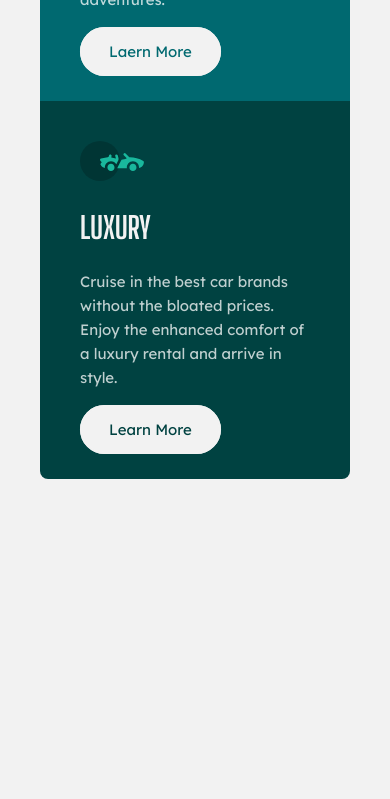
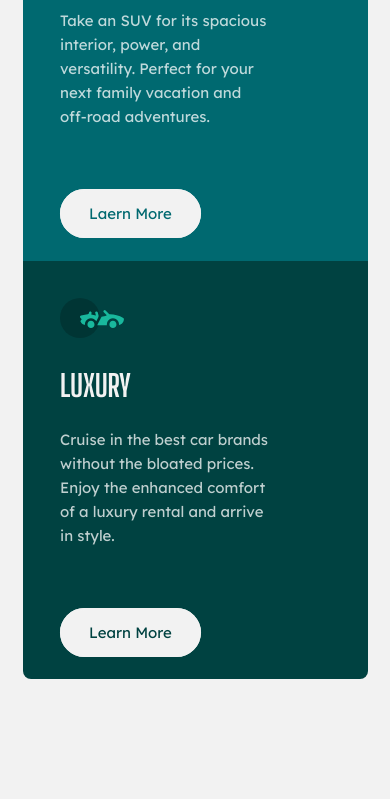
Before and after one commit to MryoungK/3-Column-preview-card-component, a plain HTML site: page 3-column-preview-card-component-main/index.html in a window 390 px wide. Shown: the part 697-1496 px from the top of the page. Before the commit the page ends 1216 px from the top, so only its background shows below. Drawn offline with Linux system fonts and the light colour scheme.

Commit message:
update  3-column preview card component

```diff
--- a/3-column-preview-card-component-main/index.html
+++ b/3-column-preview-card-component-main/index.html
@@ -20,7 +20,7 @@
 </head> -->
 
 <body>
-  <div class="container">
+
     <div class="wrapper">
 
       <div class="box box1">
@@ -55,8 +55,6 @@
           rental and arrive in style.</p>
         <a href="g">Learn More</a>
       </div>
-
-    </div>
   </div>
 
   <!-- <div class="attribution">
--- a/3-column-preview-card-component-main/styles.css
+++ b/3-column-preview-card-component-main/styles.css
@@ -3,31 +3,32 @@
 body {
     max-width: 1440px;
     background-color: hsl(0, 0%, 95%);
-    min-height: 100vh;
-    display: flex;
-    align-items: center;
     font-size: 15px;
     font-family: 'Lexend Deca', sans-serif;
     font-weight: 400;
 
 }
 
-.container {
+.wrapper {
+    margin: 8em auto;
     max-width: 960px;
-    margin: 0 auto;
-}
-
-.wrapper {
     display: grid;
     grid-template-columns: 1fr 1fr 1fr;
     border-radius: 8px;
-    margin: 2rem;
     overflow: hidden;
+}
 
+
+.box{
+    padding: 2.5em;
 }
 
 .box1 {
     background-color: hsl(31, 77%, 52%);
+}
+
+.box1 a{
+    color: hsl(31, 77%, 52%);
 }
 
 .box2 {
@@ -35,12 +36,16 @@ body {
 
 }
 
+.box2 a{
+    color: hsl(184, 100%, 22%)
+}
+
 .box3 {
     background-color: hsl(179, 100%, 13%);
 }
 
-.box{
-    padding: 40px;
+.box3 a{
+    color: hsl(179, 100%, 13%)
 }
 
 .box h2{
@@ -53,6 +58,8 @@ font-size: 30px;
 .box p{
     color:  hsla(0, 0%, 100%, 0.75);
     line-height: 1.6;
+    margin-bottom: 5em;
+    max-width: 14em;
 }
 
 .box a{
@@ -60,21 +67,9 @@ font-size: 30px;
     background-color:  hsl(0, 0%, 95%);
     padding: 13px 27px;
     border-radius: 26px;
-    margin-top: 60px;
+    /* margin-top: 60px; */
     display: inli2ne-block;
     border: 2px solid hsl(0, 0%, 95%);
-}
-
-.box1 a{
-    color: hsl(31, 77%, 52%);
-}
-
-.box2 a{
-    color: hsl(184, 100%, 22%)
-}
-
-.box3 a{
-    color: hsl(179, 100%, 13%)
 }
 
 .box a:hover{
@@ -82,24 +77,16 @@ font-size: 30px;
     background: transparent;
 }
 
-@media only screen and (max-width: 765px) {
+@media only screen and (max-width: 900px) {
     .wrapper {
         grid-template-columns: 1fr;
-    }
-    .box p{
-        margin-bottom: 2em;
+        max-width: 30em;
     }
   }
 
 
-@media only screen and (max-width: 375px) {
-
-    .box p{
-        padding: 0 0.89em;
+@media (max-width: 400px){
+    .wrapper {
+        max-width: 23em;
     }
-
-    .box3 p{
-        padding: 0em 0.8em;
-
-    }
-  }
+}
```
